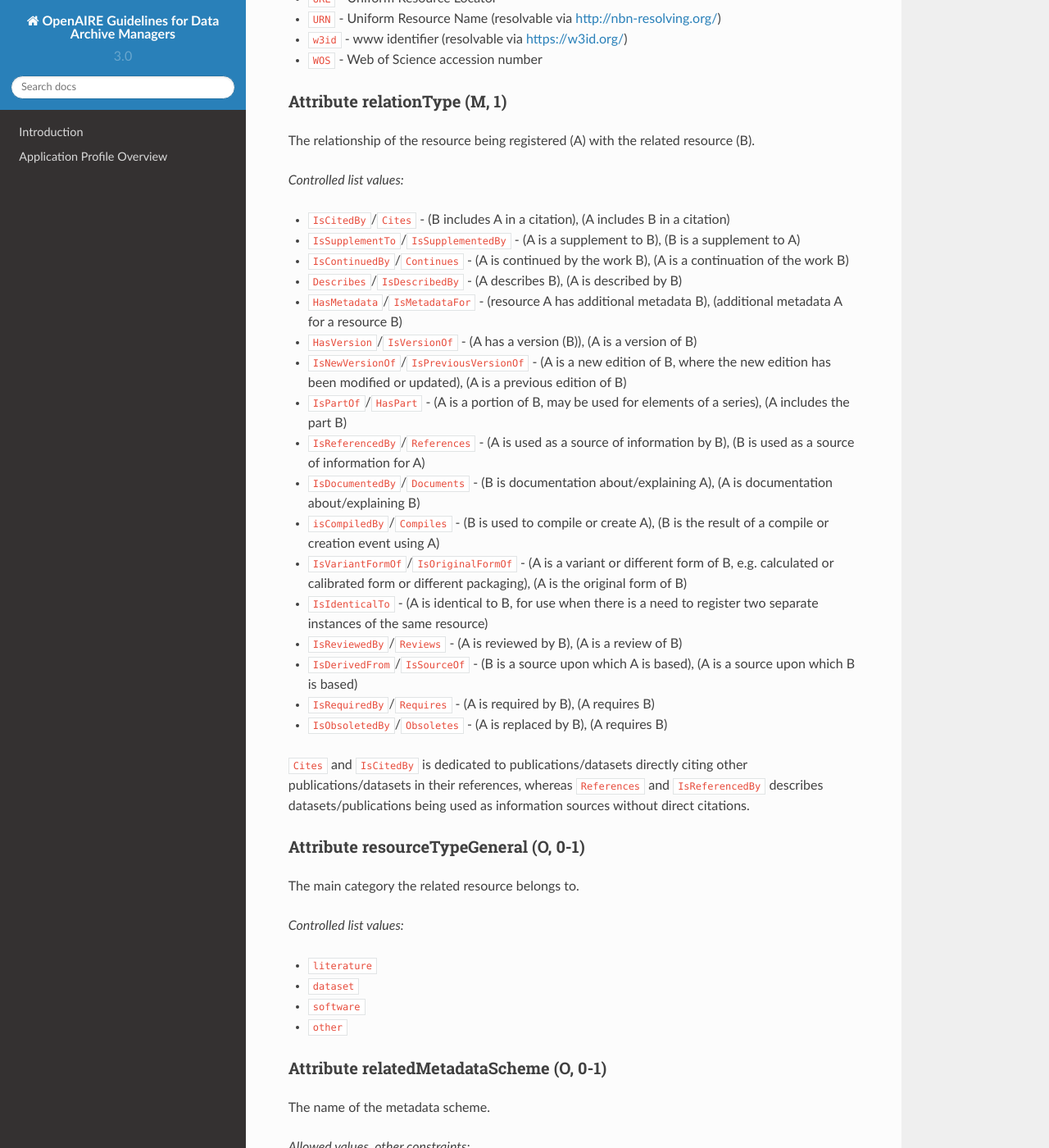
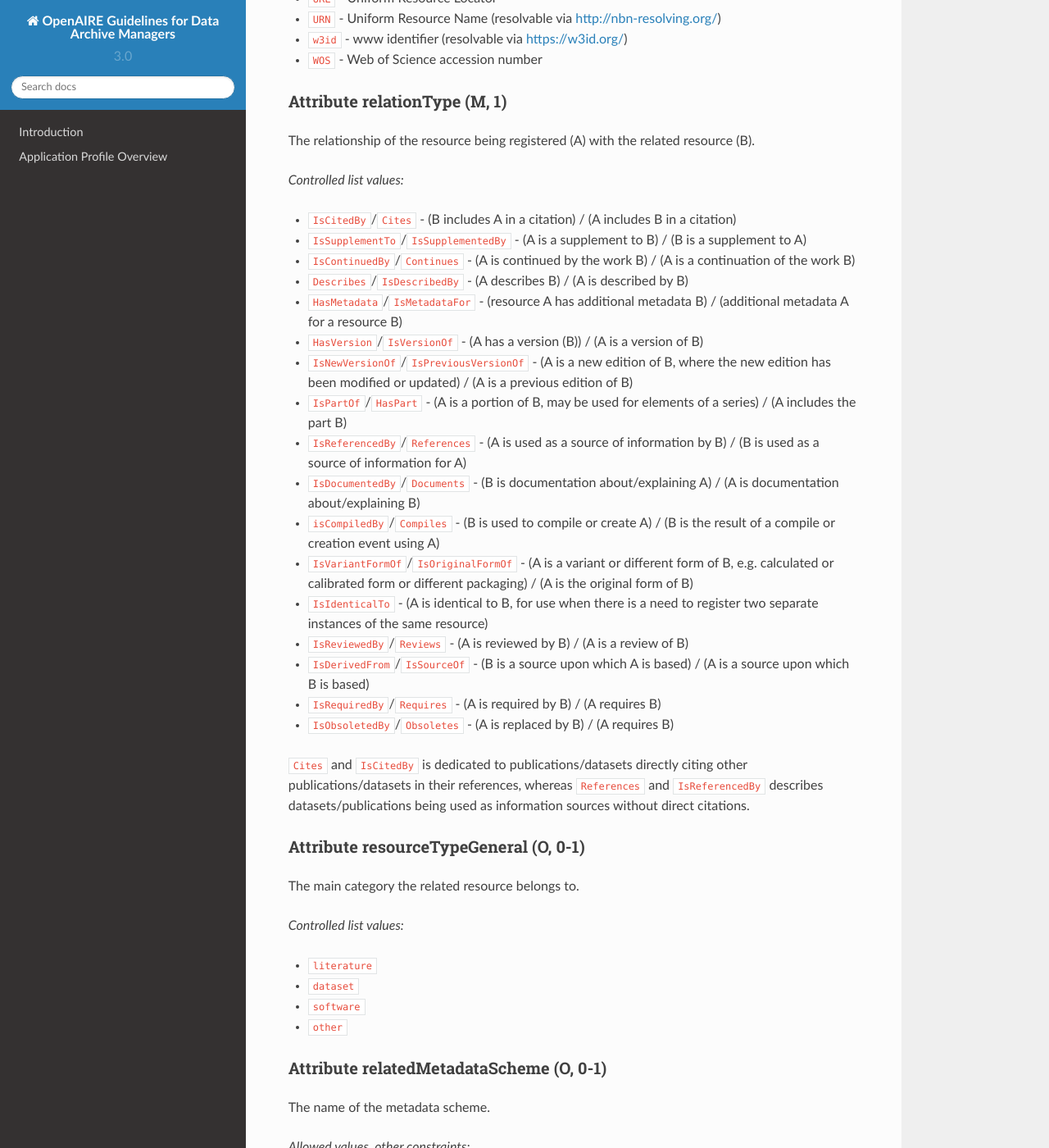
Before and after one commit to openaire/guidelines-data-archives, a Sphinx documentation site: the page built from docs/field_relatedidentifier.rst, in a window 1280 px wide and 1400 px high, scrolled down 1087 px. Shown: the whole window at 82% size. Built offline with Sphinx 7.4.7 and the Read the Docs theme 2.0.0, drawn with Linux system fonts in a browser that asks for light colours; a script that is not in the unit is left out.

```diff
--- a/docs/field_relatedidentifier.rst
+++ b/docs/field_relatedidentifier.rst
@@ -52,23 +52,23 @@ The relationship of the resource being registered (A) with the related resource
 
 *Controlled list values:*
 
-* ``IsCitedBy``/``Cites`` - (B includes A in a citation), (A includes B in a citation)
-* ``IsSupplementTo``/``IsSupplementedBy`` - (A is a supplement to B), (B is a supplement to A)
-* ``IsContinuedBy``/``Continues`` - (A is continued by the work B), (A is a continuation of the work B)
-* ``Describes``/``IsDescribedBy`` - (A describes B), (A is described by B)
-* ``HasMetadata``/``IsMetadataFor`` - (resource A has additional metadata B), (additional metadata A for a resource B)
-* ``HasVersion``/``IsVersionOf`` - (A has a version (B)), (A is a version of B)
-* ``IsNewVersionOf``/``IsPreviousVersionOf`` - (A is a new edition of B, where the new edition has been modified or updated), (A is a previous edition of B)
-* ``IsPartOf``/``HasPart`` - (A is a portion of B, may be used for elements of a series), (A includes the part B)
-* ``IsReferencedBy``/``References`` - (A is used as a source of information by B), (B is used as a source of information for A)
-* ``IsDocumentedBy``/``Documents`` - (B is documentation about/explaining A), (A is documentation about/explaining B)
-* ``isCompiledBy``/``Compiles`` - (B is used to compile or create A), (B is the result of a compile or creation event using A)
-* ``IsVariantFormOf``/``IsOriginalFormOf`` - (A is a variant or different form of B, e.g. calculated or calibrated form or different packaging), (A is the original form of B)
+* ``IsCitedBy``/``Cites`` - (B includes A in a citation) / (A includes B in a citation)
+* ``IsSupplementTo``/``IsSupplementedBy`` - (A is a supplement to B) / (B is a supplement to A)
+* ``IsContinuedBy``/``Continues`` - (A is continued by the work B) / (A is a continuation of the work B)
+* ``Describes``/``IsDescribedBy`` - (A describes B) / (A is described by B)
+* ``HasMetadata``/``IsMetadataFor`` - (resource A has additional metadata B) / (additional metadata A for a resource B)
+* ``HasVersion``/``IsVersionOf`` - (A has a version (B)) / (A is a version of B)
+* ``IsNewVersionOf``/``IsPreviousVersionOf`` - (A is a new edition of B, where the new edition has been modified or updated) / (A is a previous edition of B)
+* ``IsPartOf``/``HasPart`` - (A is a portion of B, may be used for elements of a series) / (A includes the part B)
+* ``IsReferencedBy``/``References`` - (A is used as a source of information by B) / (B is used as a source of information for A)
+* ``IsDocumentedBy``/``Documents`` - (B is documentation about/explaining A) / (A is documentation about/explaining B)
+* ``isCompiledBy``/``Compiles`` - (B is used to compile or create A) / (B is the result of a compile or creation event using A)
+* ``IsVariantFormOf``/``IsOriginalFormOf`` - (A is a variant or different form of B, e.g. calculated or calibrated form or different packaging) / (A is the original form of B)
 * ``IsIdenticalTo`` - (A is identical to B, for use when there is a need to register two separate instances of the same resource)
-* ``IsReviewedBy``/``Reviews`` - (A is reviewed by B), (A is a review of B)
-* ``IsDerivedFrom``/``IsSourceOf`` - (B is a source upon which A is based), (A is a source upon which B is based)
-* ``IsRequiredBy``/``Requires`` - (A is required by B), (A requires B)
-* ``IsObsoletedBy``/``Obsoletes`` - (A is replaced by B), (A requires B)
+* ``IsReviewedBy``/``Reviews`` - (A is reviewed by B) / (A is a review of B)
+* ``IsDerivedFrom``/``IsSourceOf`` - (B is a source upon which A is based) / (A is a source upon which B is based)
+* ``IsRequiredBy``/``Requires`` - (A is required by B) / (A requires B)
+* ``IsObsoletedBy``/``Obsoletes`` - (A is replaced by B) / (A requires B)
 
 ``Cites`` and ``IsCitedBy`` is dedicated to publications/datasets directly citing other publications/datasets in their references, whereas ``References`` and ``IsReferencedBy`` describes datasets/publications being used as information sources without direct citations.
 
```
